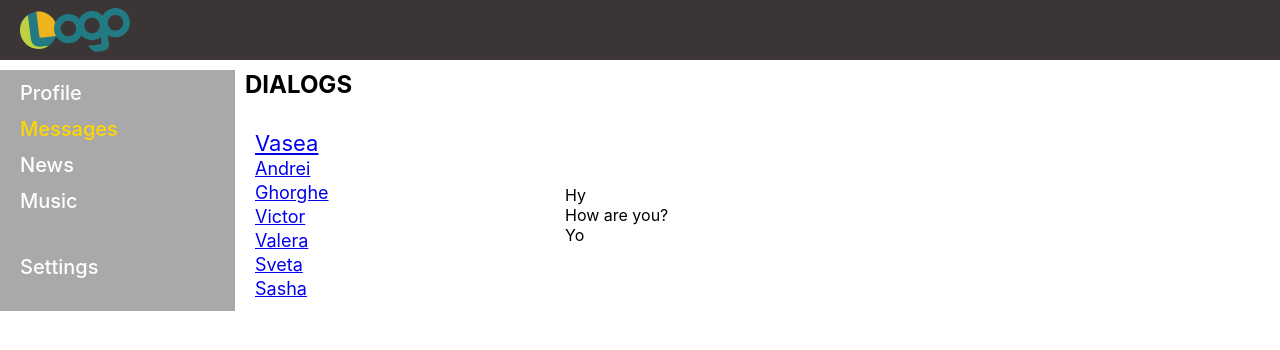
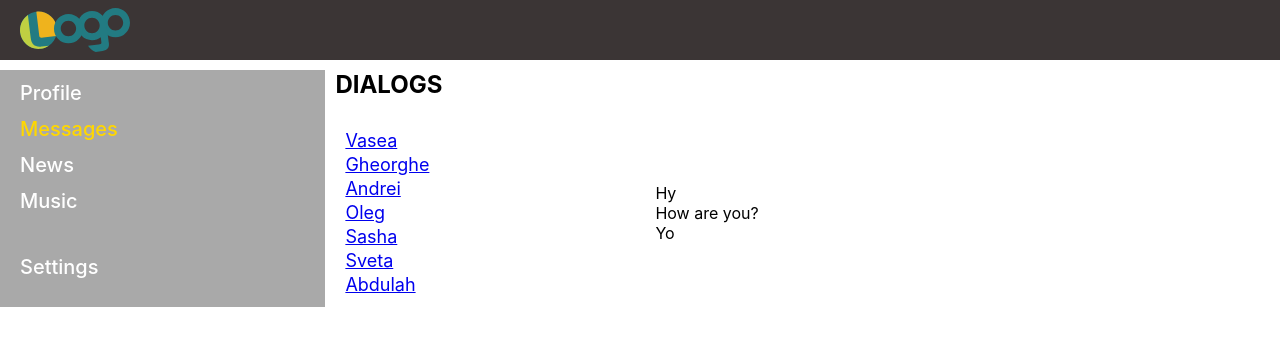
Before and after one commit to elisav20/Social-Network-React, a React (Create React App) app: page /dialogs in a window 1280 px wide. Shown: the top 350 px of the page. Built offline with nearby package versions, Linux system fonts and the light colour scheme.

Commit message:
refactor components and styles

```diff
--- a/src/App.scss
+++ b/src/App.scss
@@ -6,7 +6,7 @@
         "header header"
         "nav content";
     grid-template-rows: 60px 1fr;
-    grid-template-columns: 2fr 10fr;
+    grid-template-columns: 3fr 10fr;
     grid-gap: 10px;
 }
 
@@ -54,13 +54,21 @@
 }
 
 // Posts==============================================
+.my-posts {
+    padding: 10px;
+}
+
 .posts {
+    margin-top: 15px;
+
     &__item {
         display: flex;
         align-items: center;
         flex-wrap: wrap;
         margin-bottom: 10px;
-        padding-right: 100px;
+        padding: 10px;
+        border: 1px solid gray;
+        border-radius: 5px;
 
         &:last-child {
             margin-bottom: 0;
@@ -75,6 +83,10 @@
         border-radius: 50%;
     }
 
+    &__message {
+        width: calc(100% - 90px);
+    }
+
     &__actions {
         width: 100%;
     }
@@ -84,7 +96,7 @@
         width: 20px;
         height: auto;
         margin-left: auto;
-        margin-right: 100px;
+        margin-right: 20px;
         cursor: pointer;
     }
 }
@@ -126,3 +138,14 @@
 .messages {
 
 }
+
+// Profile=============================================
+.profile {
+    img {
+        width: 100%;
+    }
+
+    &__info {
+        padding: 10px;
+    }
+}
--- a/src/components/Dialogs/Dialogs.jsx
+++ b/src/components/Dialogs/Dialogs.jsx
@@ -1,38 +1,36 @@
 import React from "react";
 import { NavLink } from "react-router-dom";
+
+const DialogItem = (props) => {
+    return (
+        <div className="dialogs__item">
+            <NavLink to={`/dialogs/${props.id}`}>{props.name}</NavLink>
+        </div>
+    );
+};
+
+const Message = (props) => {
+    return <div className="messages__item">{props.message}</div>;
+};
 
 const Dialogs = () => {
     return (
         <div className="dialogs">
             <h2 className="dialogs__title">DIALOGS</h2>
             <div className="dialogs__items">
-                <div className="dialogs__item active">
-                    <NavLink to="/dialogs/1">Vasea</NavLink>
-                </div>
-                <div className="dialogs__item">
-                    <NavLink to="/dialogs/2">Andrei</NavLink>
-                </div>
-                <div className="dialogs__item">
-                    <NavLink to="/dialogs/3">Ghorghe</NavLink>
-                </div>
-                <div className="dialogs__item">
-                    <NavLink to="/dialogs/4">Victor</NavLink>
-                </div>
-                <div className="dialogs__item">
-                    <NavLink to="/dialogs/5">Valera</NavLink>
-                </div>
-                <div className="dialogs__item">
-                    <NavLink to="/dialogs/6">Sveta</NavLink>
-                </div>
-                <div className="dialogs__item">
-                    <NavLink to="/dialogs/7">Sasha</NavLink>
-                </div>
+                <DialogItem id="1" name="Vasea" />
+                <DialogItem id="2" name="Gheorghe" />
+                <DialogItem id="3" name="Andrei" />
+                <DialogItem id="4" name="Oleg" />
+                <DialogItem id="5" name="Sasha" />
+                <DialogItem id="1" name="Sveta" />
+                <DialogItem id="1" name="Abdulah" />
             </div>
 
             <div className="messages">
-                <div className="messages__item">Hy</div>
-                <div className="messages__item">How are you?</div>
-                <div className="messages__item">Yo</div>
+                <Message message="Hy" />
+                <Message message="How are you?" />
+                <Message message="Yo" />
             </div>
         </div>
     );
--- a/src/components/Profile/MyPosts/MyPosts.jsx
+++ b/src/components/Profile/MyPosts/MyPosts.jsx
@@ -4,7 +4,7 @@ import Post from "./Post";
 const MyPosts = () => {
     return (
         <div className="my-posts">
-            My posts
+            <h3>My posts</h3>
             <div>
                 <textarea></textarea>
                 <button>Add post</button>
--- a/src/components/Profile/MyPosts/Post.jsx
+++ b/src/components/Profile/MyPosts/Post.jsx
@@ -10,7 +10,7 @@ const Post = (props) => {
                 src={userAvatar}
                 alt="user avatar"
             />
-            {props.message}
+            <p className="posts__message">{props.message}</p>
             <div className="posts__actions">
                 <img className="posts__like" src={like} alt="like" />
             </div>
--- a/src/components/Profile/Profile.jsx
+++ b/src/components/Profile/Profile.jsx
@@ -1,16 +1,11 @@
 import React from "react";
+import ProfileInfo from "./ProfileInfo/ProfileInfo";
 import MyPosts from "./MyPosts/MyPosts";
 
 const Content = () => {
     return (
         <div>
-            <div>
-                <img
-                    src="https://images.ctfassets.net/hrltx12pl8hq/7yQR5uJhwEkRfjwMFJ7bUK/dc52a0913e8ff8b5c276177890eb0129/offset_comp_772626-opt.jpg?fit=fill&w=800&h=300"
-                    alt="img"
-                />
-            </div>
-            <div>ava + description</div>
+            <ProfileInfo />
             <MyPosts />
         </div>
     );
--- /dev/null
+++ b/src/components/Profile/ProfileInfo/ProfileInfo.jsx
@@ -0,0 +1,13 @@
+const ProfileInfo = () => {
+    return (
+        <div className="profile">
+            <img
+                src="https://images.ctfassets.net/hrltx12pl8hq/7yQR5uJhwEkRfjwMFJ7bUK/dc52a0913e8ff8b5c276177890eb0129/offset_comp_772626-opt.jpg?fit=fill&w=800&h=300"
+                alt="img"
+            />
+            <div className="profile__info">ava + description</div>
+        </div>
+    );
+};
+
+export default ProfileInfo;
```
